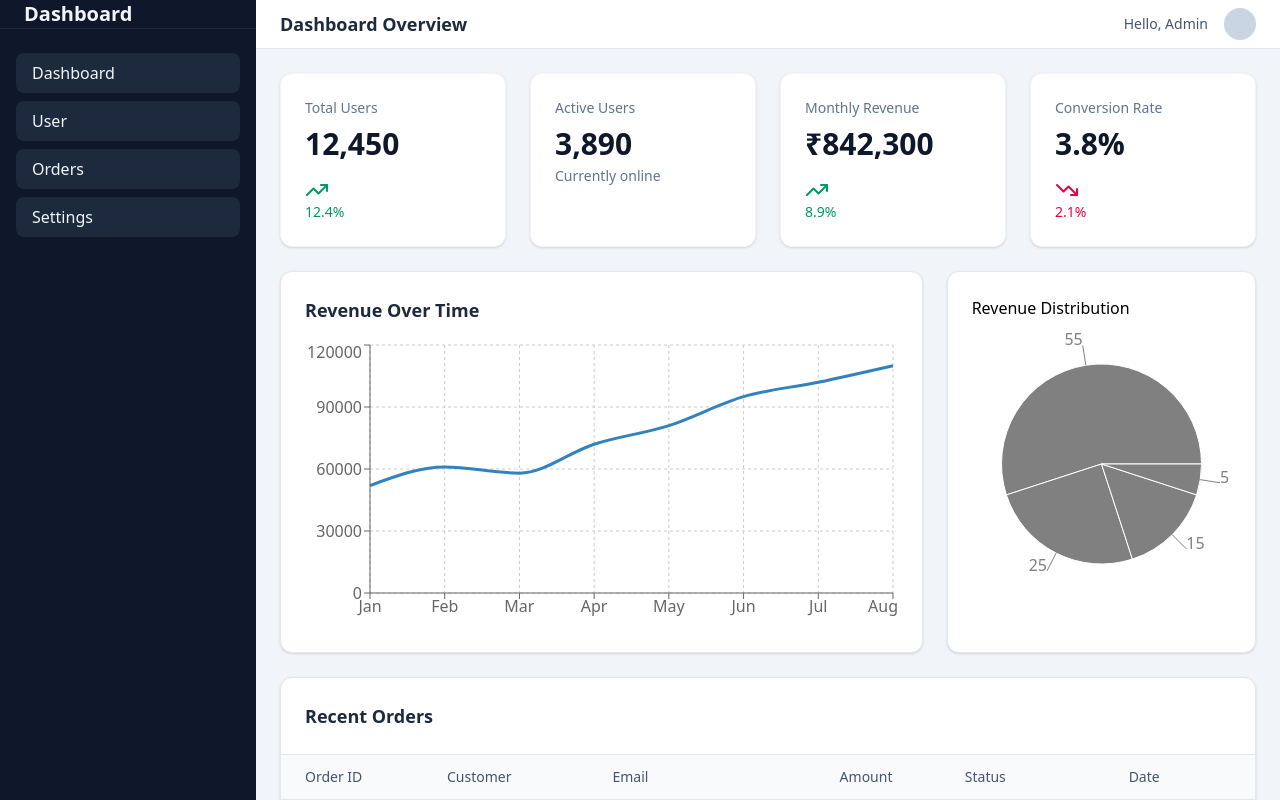
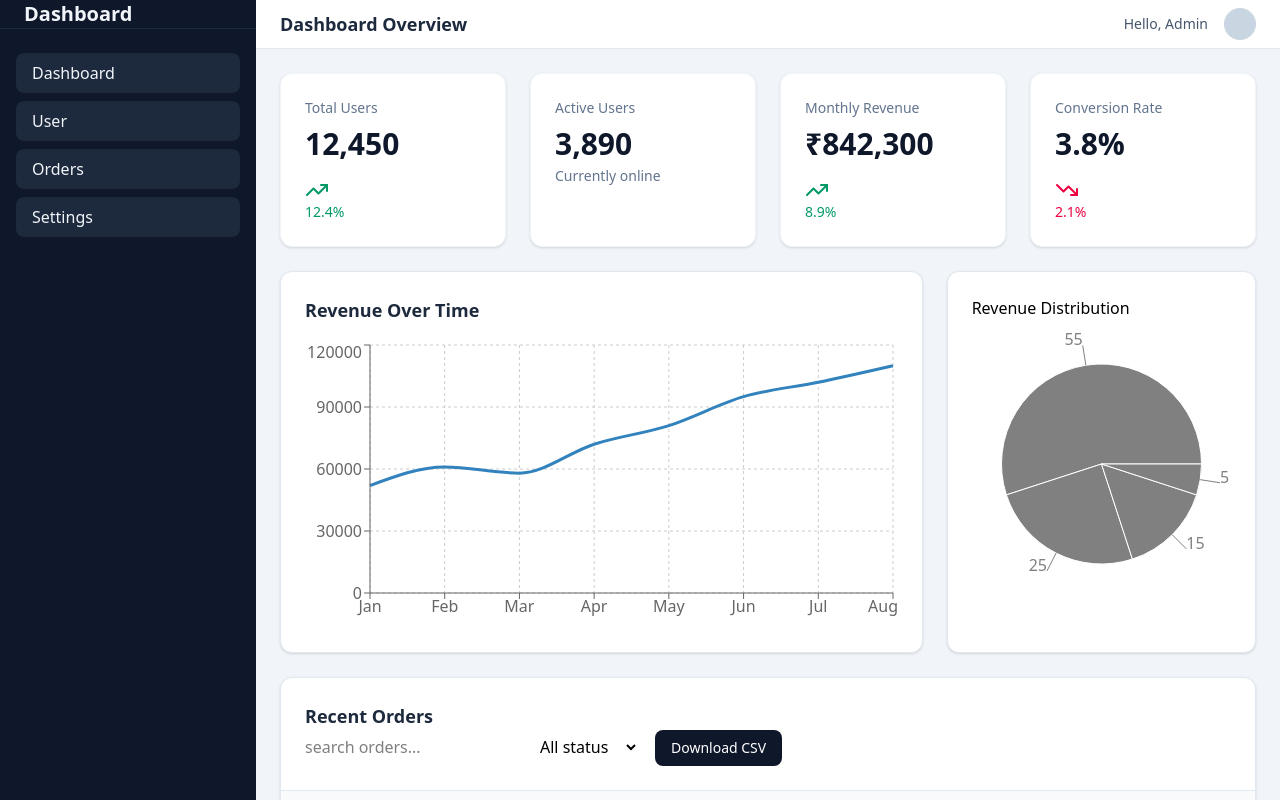
Before and after one commit to naviny058/dashb, a React (Vite) app: page / in a window 1280 px wide. Shown: the top 800 px of the page. Built offline with nearby package versions, Linux system fonts and the light colour scheme.

Commit message:
added filter download feature

```diff
--- a/src/components/table/OrderTable.jsx
+++ b/src/components/table/OrderTable.jsx
@@ -1,15 +1,51 @@
 import {
   flexRender,
   getCoreRowModel,
+  getFilteredRowModel,
+  getSortedRowModel,
   useReactTable
 } from "@tanstack/react-table";
+import { useState } from "react";
 
 export default function OrdersTable({ data, columns }) {
+
+  const [sorting, setSorting] = useState([])
+  const [globalFilter, setGlobalFilter] = useState("")
+
   const table = useReactTable({
     data,
     columns,
-    getCoreRowModel: getCoreRowModel()
+    state: {
+      sorting,
+      globalFilter
+    },
+    onSortingChange: setSorting,
+    onGlobalFilterChange: setGlobalFilter,
+    getCoreRowModel: getCoreRowModel(),
+    getSortedRowModel: getSortedRowModel(),
+    getFilteredRowModel: getFilteredRowModel()
   });
+
+
+  function downloadCSV(rows) {
+    const headers = Object.keys(rows[0].original);
+    const csv = [
+      headers.join(","),
+      ...rows.map(row =>
+        headers.map(h => `"${row.original[h]}"`).join(",")
+      )
+    ].join("\n");
+
+    const blob = new Blob([csv], { type: "text/csv" });
+    const url = window.URL.createObjectURL(blob);
+
+    const a = document.createElement("a");
+    a.href = url;
+    a.download = "orders.csv";
+    a.click();
+
+    window.URL.revokeObjectURL(url);
+  }
 
   return (
     <div className="bg-white rounded-xl border border-slate-200 shadow-sm overflow-hidden">
@@ -17,6 +53,29 @@ export default function OrdersTable({ data, columns }) {
         <h3 className="text-lg font-semibold text-slate-800">
           Recent Orders
         </h3>
+
+        <input
+          type="text"
+          placeholder="search orders..."
+          value={globalFilter ?? ""}
+          onChange={e => setGlobalFilter(e.target.value)}
+        />
+
+        <select
+          onChange={e => table.getColumn("status").setFilterValue(e.target.value)}
+        >
+          <option value="">All status</option>
+          <option value="completed">Completed</option>
+          <option value="pending">pending</option>
+          <option value="failed">Failed</option>
+        </select>
+        <button
+          onClick={() => downloadCSV(table.getRowModel().rows)}
+          className="ml-4 px-4 py-2 text-sm rounded-lg bg-slate-900 text-white hover:bg-slate-800"
+        >
+          Download CSV
+        </button>
+
       </div>
 
       <table className="w-full text-sm">
@@ -32,6 +91,9 @@ export default function OrdersTable({ data, columns }) {
                     header.column.columnDef.header,
                     header.getContext()
                   )}
+                  {header.column.getIsSorted() === "asc" && " ▲"}
+                  {header.column.getIsSorted() === "desc" && " ▼"}
+
                 </th>
               ))}
             </tr>
```
